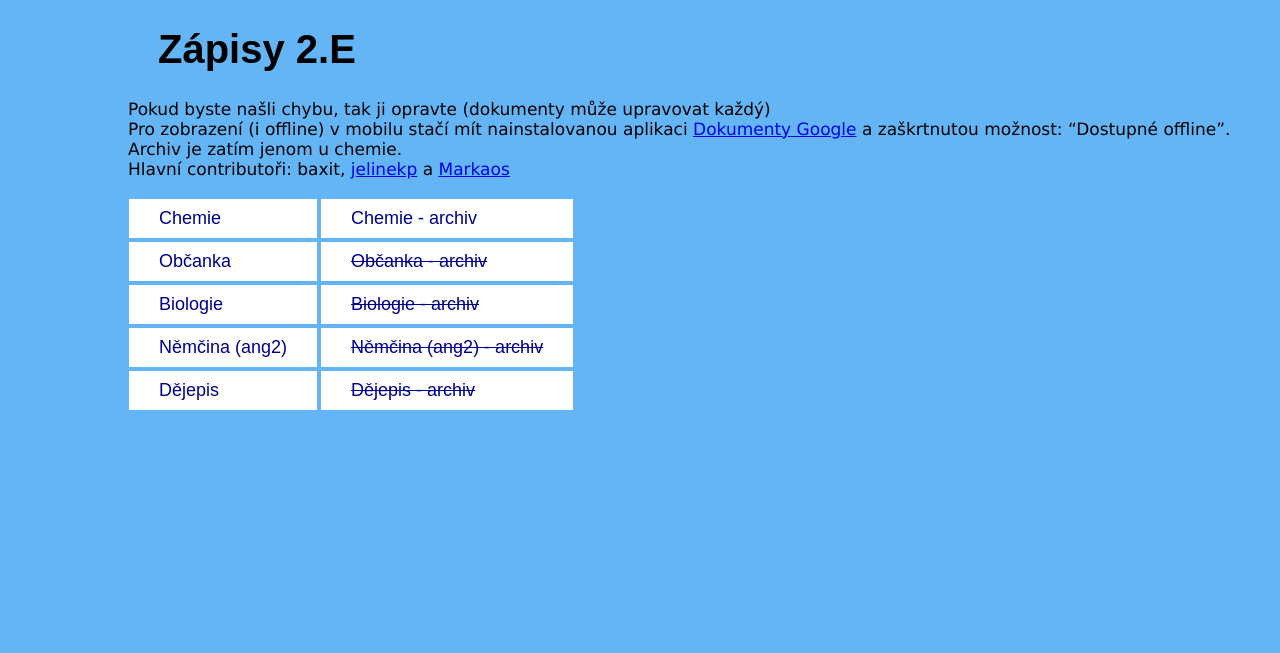
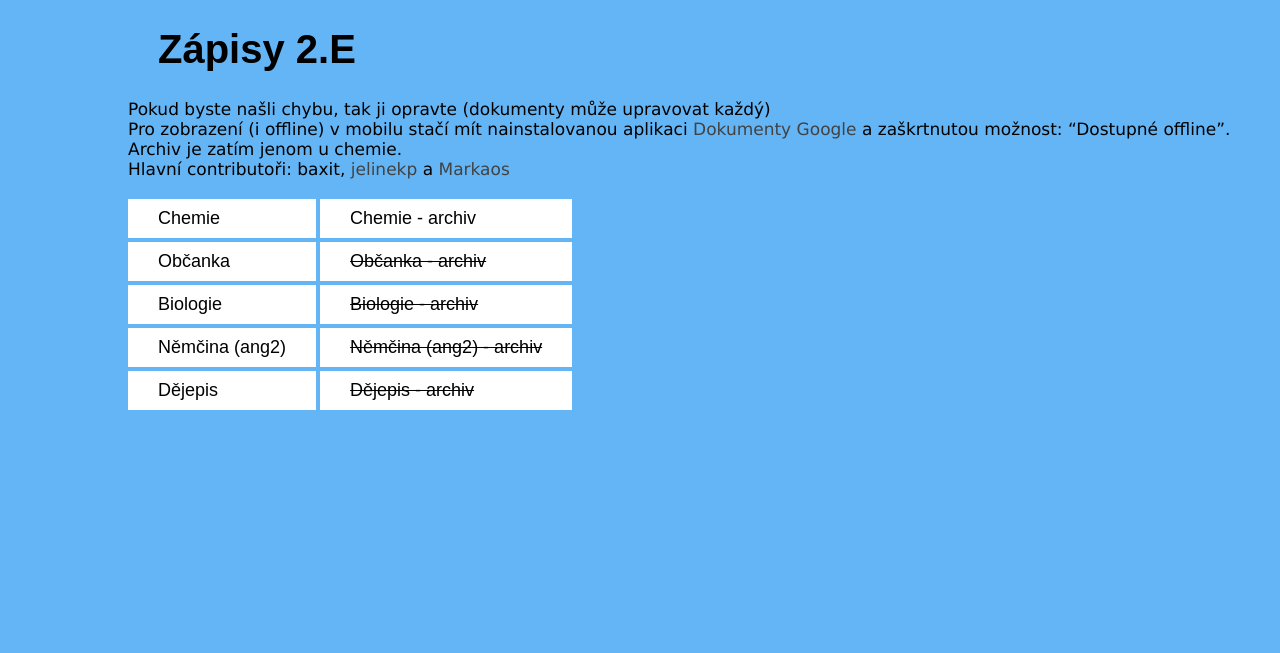
Before and after one commit to jelinekp/zapisy, a PHP site: page / in a window 1280 px wide; the page is wider, and only the part inside the window is pictured. Shown: the top 653 px of that part. Run offline with PHP 8.4, Linux system fonts and the light colour scheme.

Commit message:
vizuální změna odkazů
skoro černé odkazy bez podtržení (po najetí se podtrhnou), černé odkazy v tabulce, table -> left: 117px;

```diff
--- a/style.css
+++ b/style.css
@@ -5,7 +5,7 @@ body {
 
 table {
   position: relative;
-  left: 118px;
+  left: 117px;
 }
 
 h1 {
@@ -22,11 +22,21 @@ p {
   font-size: 17px;
 }
 
+a{
+	color: #424242;
+	text-decoration: none;
+}
+
+a:hover{
+	text-decoration: underline;
+	color: #212121;
+}
+
 td a {
   text-decoration: none;
   position: relative;
   font-size: 18px;
-  color: darkblue;
+  color: black;
 }
 
 .link {
```
